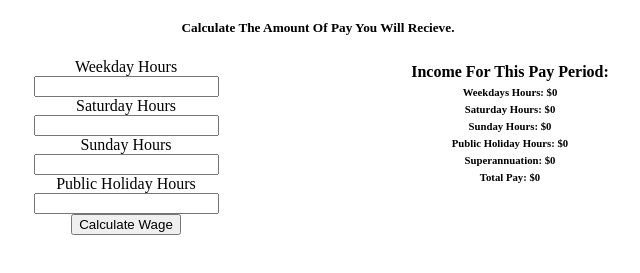
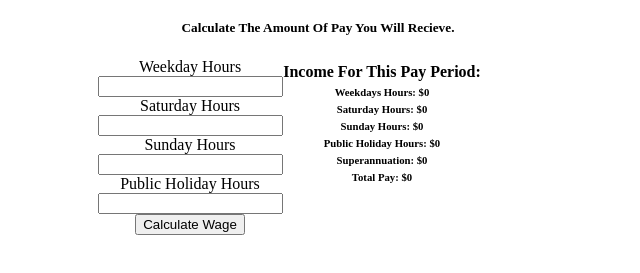
Before and after one commit to KaptianCore/wage_calculator, a plain HTML site: page index.html in a window 1280 px wide. Shown: the part 61-334 px from the top of the page, without its empty margins (322-962 px from the left). Drawn offline with nearby package versions, Linux system fonts and the light colour scheme.

Commit message:
Update styles.css

```diff
--- a/css/styles.css
+++ b/css/styles.css
@@ -3,13 +3,13 @@
   .input {
     position: absolute;
     left: 0px;
-    width: 70%;
+    width: 80%;
   }
 
   .output {
     position: absolute;
     right: 0px;
-    width: 70%;
+    width: 90%;
   }
 
   h6 {
```
